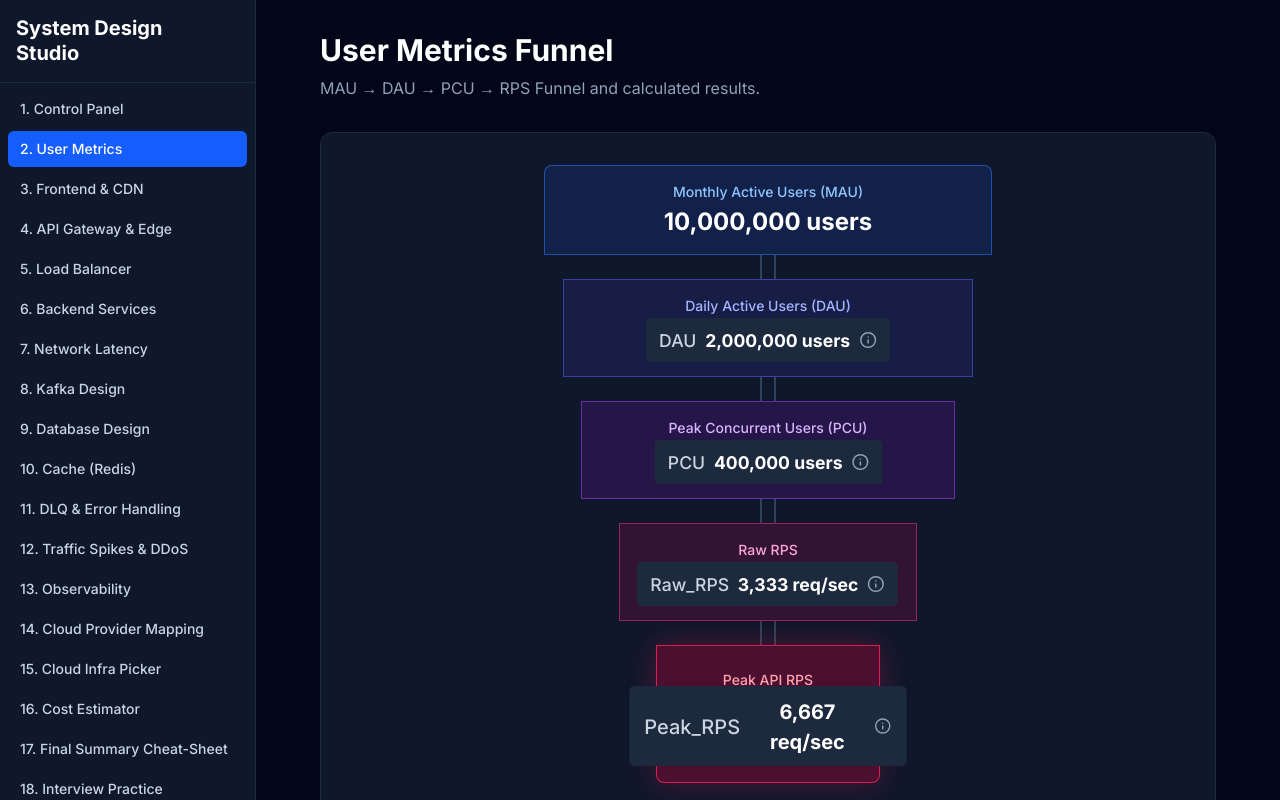
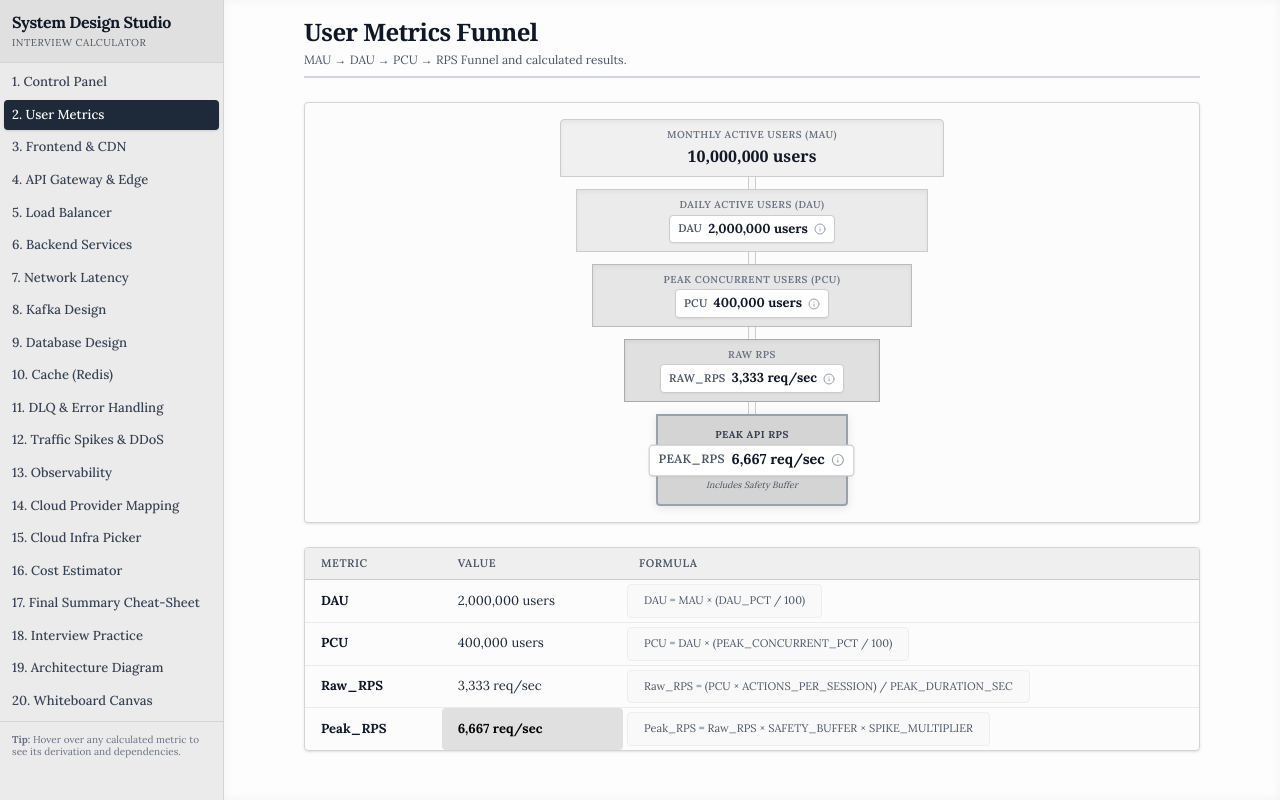
Before and after one commit to balasus1/back-of-envelope, a Next.js app in the folder system-design-studio/: page /metrics in a window 1280 px wide. Built offline with nearby package versions, Linux system fonts and the light colour scheme.

Commit message:
Update UI to e-ink Kindle aesthetic

```diff
--- a/system-design-studio/src/app/layout.tsx
+++ b/system-design-studio/src/app/layout.tsx
@@ -1,8 +1,9 @@
 import type { Metadata } from 'next';
-import { Inter } from 'next/font/google';
+import { Lora, Inter } from 'next/font/google';
 import './globals.css';
 import { Sidebar } from '../components/Sidebar';
 
+const lora = Lora({ subsets: ['latin'] });
 const inter = Inter({ subsets: ['latin'] });
 
 export const metadata: Metadata = {
@@ -16,10 +17,10 @@ export default function RootLayout({
   children: React.ReactNode;
 }) {
   return (
-    <html lang="en" className="dark">
-      <body className={`${inter.className} bg-slate-950 text-slate-200 h-screen flex overflow-hidden`}>
+    <html lang="en">
+      <body className={`${lora.className} bg-[#f4f4f4] text-gray-900 h-screen flex overflow-hidden text-sm`}>
         <Sidebar />
-        <main className="flex-1 h-screen overflow-y-auto bg-slate-950 p-8">
+        <main className="flex-1 h-screen overflow-y-auto bg-[#fdfdfd] p-4 shadow-[inset_0_0_10px_rgba(0,0,0,0.05)]">
           {children}
         </main>
       </body>
--- a/system-design-studio/src/app/metrics/page.tsx
+++ b/system-design-studio/src/app/metrics/page.tsx
@@ -6,80 +6,81 @@ export default function MetricsPage() {
   const { inputs, derivations } = useStore();
 
   return (
-    <div className="max-w-4xl mx-auto pb-20">
-      <div className="mb-8">
-        <h1 className="text-3xl font-bold text-white mb-2">User Metrics Funnel</h1>
-        <p className="text-slate-400">MAU &rarr; DAU &rarr; PCU &rarr; RPS Funnel and calculated results.</p>
+    <div className="max-w-4xl mx-auto pb-10">
+      <div className="mb-6 border-b-2 border-gray-300 pb-2">
+        <h1 className="text-2xl font-bold text-gray-900 mb-1 font-serif tracking-tight">User Metrics Funnel</h1>
+        <p className="text-xs text-gray-600 font-sans">MAU &rarr; DAU &rarr; PCU &rarr; RPS Funnel and calculated results.</p>
       </div>
 
-      <div className="bg-slate-900 border border-slate-800 rounded-xl p-8 mb-8 flex flex-col items-center">
+      <div className="bg-[#fcfcfc] border border-[#d4d4d4] rounded shadow-sm p-4 mb-6 flex flex-col items-center">
 
-        <div className="flex flex-col items-center mb-6 w-full max-w-md">
-          <div className="w-full bg-blue-900/30 border border-blue-500/50 rounded-t-lg py-4 text-center">
-            <div className="text-sm text-blue-300 font-medium mb-1">Monthly Active Users (MAU)</div>
-            <div className="text-2xl font-bold text-white">{inputs.MAU.toLocaleString()} users</div>
+        <div className="flex flex-col items-center w-full max-w-sm">
+          <div className="w-full bg-[#f0f0f0] border border-[#ccc] rounded-t py-2 text-center shadow-inner">
+            <div className="text-[10px] text-gray-500 font-semibold uppercase tracking-wider mb-0.5">Monthly Active Users (MAU)</div>
+            <div className="text-base font-bold text-gray-900 font-serif">{inputs.MAU.toLocaleString()} users</div>
           </div>
 
-          <div className="w-4 h-6 border-l-2 border-r-2 border-slate-700"></div>
+          <div className="w-2 h-3 border-l border-r border-[#ccc] bg-[#fafafa]"></div>
 
-          <div className="w-11/12 bg-indigo-900/30 border border-indigo-500/50 py-4 text-center">
-            <div className="text-sm text-indigo-300 font-medium mb-1">Daily Active Users (DAU)</div>
-            <Metric name="DAU" metric={derivations.dau} className="scale-110" />
+          <div className="w-11/12 bg-[#ebebeb] border border-[#ccc] py-2 text-center shadow-inner">
+            <div className="text-[10px] text-gray-500 font-semibold uppercase tracking-wider mb-0.5">Daily Active Users (DAU)</div>
+            <Metric name="DAU" metric={derivations.dau} />
           </div>
 
-          <div className="w-4 h-6 border-l-2 border-r-2 border-slate-700"></div>
+          <div className="w-2 h-3 border-l border-r border-[#ccc] bg-[#fafafa]"></div>
 
-          <div className="w-5/6 bg-purple-900/30 border border-purple-500/50 py-4 text-center">
-            <div className="text-sm text-purple-300 font-medium mb-1">Peak Concurrent Users (PCU)</div>
-            <Metric name="PCU" metric={derivations.pcu} className="scale-110" />
+          <div className="w-5/6 bg-[#e6e6e6] border border-[#bbb] py-2 text-center shadow-inner">
+            <div className="text-[10px] text-gray-500 font-semibold uppercase tracking-wider mb-0.5">Peak Concurrent Users (PCU)</div>
+            <Metric name="PCU" metric={derivations.pcu} />
           </div>
 
-          <div className="w-4 h-6 border-l-2 border-r-2 border-slate-700"></div>
+          <div className="w-2 h-3 border-l border-r border-[#ccc] bg-[#fafafa]"></div>
 
-          <div className="w-2/3 bg-pink-900/30 border border-pink-500/50 py-4 text-center">
-            <div className="text-sm text-pink-300 font-medium mb-1">Raw RPS</div>
-            <Metric name="Raw_RPS" metric={derivations.rawRps} className="scale-110" />
+          <div className="w-2/3 bg-[#e0e0e0] border border-[#aaa] py-2 text-center shadow-inner">
+            <div className="text-[10px] text-gray-500 font-semibold uppercase tracking-wider mb-0.5">Raw RPS</div>
+            <Metric name="Raw_RPS" metric={derivations.rawRps} />
           </div>
 
-          <div className="w-4 h-6 border-l-2 border-r-2 border-slate-700"></div>
+          <div className="w-2 h-3 border-l border-r border-[#ccc] bg-[#fafafa]"></div>
 
-          <div className="w-1/2 bg-rose-900/50 border border-rose-500/80 rounded-b-lg py-6 text-center shadow-[0_0_30px_rgba(225,29,72,0.3)]">
-            <div className="text-sm text-rose-300 font-medium mb-1">Peak API RPS</div>
-            <Metric name="Peak_RPS" metric={derivations.peakRps} className="scale-125" />
+          <div className="w-1/2 bg-[#d4d4d4] border-2 border-gray-400 rounded-b py-3 text-center shadow-[0_2px_10px_rgba(0,0,0,0.1)]">
+            <div className="text-[10px] text-gray-700 font-bold uppercase tracking-wider mb-1">Peak API RPS</div>
+            <Metric name="Peak_RPS" metric={derivations.peakRps} className="scale-110" />
+            <div className="text-[9px] text-gray-600 mt-1 italic">Includes Safety Buffer</div>
           </div>
         </div>
 
       </div>
 
-      <div className="bg-slate-900 border border-slate-800 rounded-xl overflow-hidden">
-        <table className="w-full text-left text-sm text-slate-300">
-          <thead className="bg-slate-950 text-slate-400">
+      <div className="bg-[#fcfcfc] border border-[#d4d4d4] rounded shadow-sm overflow-hidden font-sans">
+        <table className="w-full text-left text-[13px] text-gray-800">
+          <thead className="bg-[#efefef] text-gray-600 border-b border-[#ccc]">
             <tr>
-              <th className="px-6 py-4 font-medium">Metric</th>
-              <th className="px-6 py-4 font-medium">Value</th>
-              <th className="px-6 py-4 font-medium">Formula</th>
+              <th className="px-4 py-2 font-semibold uppercase tracking-wider text-[11px]">Metric</th>
+              <th className="px-4 py-2 font-semibold uppercase tracking-wider text-[11px]">Value</th>
+              <th className="px-4 py-2 font-semibold uppercase tracking-wider text-[11px]">Formula</th>
             </tr>
           </thead>
-          <tbody className="divide-y divide-slate-800">
-            <tr className="hover:bg-slate-800/50">
-              <td className="px-6 py-4 font-medium text-white">DAU</td>
-              <td className="px-6 py-4">{derivations.dau.value.toLocaleString(undefined, { maximumFractionDigits: 0 })} {derivations.dau.unit}</td>
-              <td className="px-6 py-4 font-mono text-xs text-green-400">{derivations.dau.formulaText}</td>
+          <tbody className="divide-y divide-[#ebebeb]">
+            <tr className="hover:bg-[#f5f5f5]">
+              <td className="px-4 py-2 font-bold text-gray-900">DAU</td>
+              <td className="px-4 py-2">{derivations.dau.value.toLocaleString(undefined, { maximumFractionDigits: 0 })} {derivations.dau.unit}</td>
+              <td className="px-4 py-2 font-mono text-[11px] text-gray-600 bg-[#f9f9f9] rounded m-1 border border-[#eee] inline-block">{derivations.dau.formulaText}</td>
             </tr>
-            <tr className="hover:bg-slate-800/50">
-              <td className="px-6 py-4 font-medium text-white">PCU</td>
-              <td className="px-6 py-4">{derivations.pcu.value.toLocaleString(undefined, { maximumFractionDigits: 0 })} {derivations.pcu.unit}</td>
-              <td className="px-6 py-4 font-mono text-xs text-green-400">{derivations.pcu.formulaText}</td>
+            <tr className="hover:bg-[#f5f5f5]">
+              <td className="px-4 py-2 font-bold text-gray-900">PCU</td>
+              <td className="px-4 py-2">{derivations.pcu.value.toLocaleString(undefined, { maximumFractionDigits: 0 })} {derivations.pcu.unit}</td>
+              <td className="px-4 py-2 font-mono text-[11px] text-gray-600 bg-[#f9f9f9] rounded m-1 border border-[#eee] inline-block">{derivations.pcu.formulaText}</td>
             </tr>
-            <tr className="hover:bg-slate-800/50">
-              <td className="px-6 py-4 font-medium text-white">Raw_RPS</td>
-              <td className="px-6 py-4">{derivations.rawRps.value.toLocaleString(undefined, { maximumFractionDigits: 0 })} {derivations.rawRps.unit}</td>
-              <td className="px-6 py-4 font-mono text-xs text-green-400">{derivations.rawRps.formulaText}</td>
+            <tr className="hover:bg-[#f5f5f5]">
+              <td className="px-4 py-2 font-bold text-gray-900">Raw_RPS</td>
+              <td className="px-4 py-2">{derivations.rawRps.value.toLocaleString(undefined, { maximumFractionDigits: 0 })} {derivations.rawRps.unit}</td>
+              <td className="px-4 py-2 font-mono text-[11px] text-gray-600 bg-[#f9f9f9] rounded m-1 border border-[#eee] inline-block">{derivations.rawRps.formulaText}</td>
             </tr>
-            <tr className="hover:bg-slate-800/50">
-              <td className="px-6 py-4 font-medium text-white">Peak_RPS</td>
-              <td className="px-6 py-4 font-bold text-rose-400">{derivations.peakRps.value.toLocaleString(undefined, { maximumFractionDigits: 0 })} {derivations.peakRps.unit}</td>
-              <td className="px-6 py-4 font-mono text-xs text-green-400">{derivations.peakRps.formulaText}</td>
+            <tr className="hover:bg-[#f5f5f5]">
+              <td className="px-4 py-2 font-bold text-gray-900">Peak_RPS</td>
+              <td className="px-4 py-2 font-bold text-black bg-[#e0e0e0] px-2 rounded-sm">{derivations.peakRps.value.toLocaleString(undefined, { maximumFractionDigits: 0 })} {derivations.peakRps.unit}</td>
+              <td className="px-4 py-2 font-mono text-[11px] text-gray-600 bg-[#f9f9f9] rounded m-1 border border-[#eee] inline-block">{derivations.peakRps.formulaText}</td>
             </tr>
           </tbody>
         </table>
--- a/system-design-studio/src/app/page.tsx
+++ b/system-design-studio/src/app/page.tsx
@@ -5,18 +5,20 @@ export default function ControlPanel() {
   const { inputs, scenario, setScenario, updateInput, resetToDefault } = useStore();
 
   return (
-    <div className="max-w-4xl mx-auto pb-20">
-      <div className="flex justify-between items-center mb-8">
+    <div className="max-w-4xl mx-auto pb-10">
+      <div className="flex justify-between items-end mb-6 pb-2 border-b-2 border-gray-300">
         <div>
-          <h1 className="text-3xl font-bold text-white mb-2">Master Control Panel</h1>
-          <p className="text-slate-400">Configure inputs for your system design calculations.</p>
+          <h1 className="text-2xl font-bold text-gray-900 mb-1 font-serif tracking-tight">Master Control Panel</h1>
+          <p className="text-xs text-gray-600 font-sans">Configure base inputs. Changes propagate instantly to all derivations.</p>
         </div>
 
-        <div className="flex items-center gap-4">
+        <div className="flex items-center gap-3">
+          <div className="flex flex-col">
+            <label className="text-[10px] uppercase text-gray-500 font-semibold mb-0.5 tracking-wider">Scenario Override</label>
             <select
               value={scenario}
               onChange={(e) => setScenario(e.target.value as any)}
-            className="bg-slate-800 border border-slate-700 rounded-md px-4 py-2 text-white focus:outline-none focus:ring-2 focus:ring-blue-500"
+              className="bg-white border border-[#ccc] rounded px-2 py-1 text-xs text-gray-800 focus:outline-none focus:border-gray-500 shadow-sm font-sans"
             >
               <option value="Normal">Normal</option>
               <option value="Flash Sale">Flash Sale</option>
@@ -24,98 +26,106 @@ export default function ControlPanel() {
               <option value="Cyber Monday">Cyber Monday</option>
               <option value="DDoS">DDoS</option>
             </select>
+          </div>
 
           <button
             onClick={resetToDefault}
-            className="bg-slate-700 hover:bg-slate-600 px-4 py-2 rounded-md text-white transition-colors"
+            className="mt-4 bg-[#e0e0e0] border border-[#bbb] hover:bg-[#d0d0d0] px-3 py-1 rounded text-xs text-gray-800 transition-colors shadow-sm font-medium"
           >
             Reset Defaults
           </button>
         </div>
       </div>
 
-      <div className="space-y-6">
-        <section className="bg-slate-900 border border-slate-800 rounded-xl p-6 shadow-sm">
-          <h2 className="text-xl font-bold text-white mb-4 border-b border-slate-700 pb-2">Block A - User Metrics</h2>
-          <div className="grid grid-cols-1 md:grid-cols-2 gap-4">
+      <div className="space-y-4">
+        <section className="bg-[#fcfcfc] border border-[#d4d4d4] rounded shadow-sm p-4">
+          <div className="flex justify-between items-center border-b border-[#e0e0e0] pb-2 mb-3">
+            <h2 className="text-sm font-bold text-gray-800 uppercase tracking-wide font-sans">Block A - User Metrics</h2>
+            <span className="text-[10px] text-gray-500 italic">Adjusts the top of the funnel</span>
+          </div>
+          <div className="grid grid-cols-1 sm:grid-cols-2 md:grid-cols-4 gap-x-4 gap-y-3">
 
-            <div className="flex flex-col gap-1">
-              <label className="text-sm font-medium text-slate-300">Monthly Active Users (MAU)</label>
+            <div className="flex flex-col gap-0.5 col-span-2 sm:col-span-1">
+              <label className="text-[11px] font-semibold text-gray-700 font-sans tracking-tight">Monthly Active Users (MAU)</label>
               <input
                 type="number"
                 value={inputs.MAU}
                 onChange={(e) => updateInput('MAU', Number(e.target.value))}
-                className="bg-slate-950 border border-slate-700 rounded px-3 py-2 text-white focus:outline-none focus:border-blue-500"
+                className="bg-white border border-[#ccc] rounded px-2 py-1 text-[13px] text-gray-900 focus:outline-none focus:border-gray-500 font-sans shadow-inner"
               />
+              <span className="text-[9px] text-gray-500 leading-tight mt-0.5">Base user count before any percentage slices.</span>
             </div>
 
-            <div className="flex flex-col gap-1">
-              <label className="text-sm font-medium text-slate-300">DAU Percentage (%)</label>
+            <div className="flex flex-col gap-0.5">
+              <label className="text-[11px] font-semibold text-gray-700 font-sans tracking-tight">DAU Percentage (%)</label>
               <input
                 type="number"
                 value={inputs.DAU_PCT}
                 onChange={(e) => updateInput('DAU_PCT', Number(e.target.value))}
-                className="bg-slate-950 border border-slate-700 rounded px-3 py-2 text-white focus:outline-none focus:border-blue-500"
+                className="bg-white border border-[#ccc] rounded px-2 py-1 text-[13px] text-gray-900 focus:outline-none focus:border-gray-500 font-sans shadow-inner disabled:bg-[#f0f0f0] disabled:text-gray-500"
                 disabled={scenario !== 'Normal'}
               />
             </div>
 
-            <div className="flex flex-col gap-1">
-              <label className="text-sm font-medium text-slate-300">Peak Concurrent Percentage (%)</label>
+            <div className="flex flex-col gap-0.5">
+              <label className="text-[11px] font-semibold text-gray-700 font-sans tracking-tight">Peak Concurrent (%)</label>
               <input
                 type="number"
                 value={inputs.PEAK_CONCURRENT_PCT}
                 onChange={(e) => updateInput('PEAK_CONCURRENT_PCT', Number(e.target.value))}
-                className="bg-slate-950 border border-slate-700 rounded px-3 py-2 text-white focus:outline-none focus:border-blue-500"
+                className="bg-white border border-[#ccc] rounded px-2 py-1 text-[13px] text-gray-900 focus:outline-none focus:border-gray-500 font-sans shadow-inner disabled:bg-[#f0f0f0] disabled:text-gray-500"
                 disabled={scenario !== 'Normal'}
               />
             </div>
 
-            <div className="flex flex-col gap-1">
-              <label className="text-sm font-medium text-slate-300">Actions Per Session</label>
+            <div className="flex flex-col gap-0.5">
+              <label className="text-[11px] font-semibold text-gray-700 font-sans tracking-tight">Actions / Session</label>
               <input
                 type="number"
                 value={inputs.ACTIONS_PER_SESSION}
                 onChange={(e) => updateInput('ACTIONS_PER_SESSION', Number(e.target.value))}
-                className="bg-slate-950 border border-slate-700 rounded px-3 py-2 text-white focus:outline-none focus:border-blue-500"
+                className="bg-white border border-[#ccc] rounded px-2 py-1 text-[13px] text-gray-900 focus:outline-none focus:border-gray-500 font-sans shadow-inner"
               />
+              <span className="text-[9px] text-gray-500 leading-tight mt-0.5">API requests per user flow.</span>
             </div>
 
-            <div className="flex flex-col gap-1">
-              <label className="text-sm font-medium text-slate-300">Peak Duration (Seconds)</label>
+            <div className="flex flex-col gap-0.5">
+              <label className="text-[11px] font-semibold text-gray-700 font-sans tracking-tight">Peak Duration (s)</label>
               <input
                 type="number"
                 value={inputs.PEAK_DURATION_SEC}
                 onChange={(e) => updateInput('PEAK_DURATION_SEC', Number(e.target.value))}
-                className="bg-slate-950 border border-slate-700 rounded px-3 py-2 text-white focus:outline-none focus:border-blue-500"
+                className="bg-white border border-[#ccc] rounded px-2 py-1 text-[13px] text-gray-900 focus:outline-none focus:border-gray-500 font-sans shadow-inner"
               />
             </div>
 
-            <div className="flex flex-col gap-1">
-              <label className="text-sm font-medium text-slate-300">Safety Buffer</label>
+            <div className="flex flex-col gap-0.5">
+              <label className="text-[11px] font-semibold text-gray-700 font-sans tracking-tight">Safety Buffer</label>
               <input
                 type="number"
                 value={inputs.SAFETY_BUFFER}
                 onChange={(e) => updateInput('SAFETY_BUFFER', Number(e.target.value))}
-                className="bg-slate-950 border border-slate-700 rounded px-3 py-2 text-white focus:outline-none focus:border-blue-500"
+                className="bg-white border border-[#ccc] rounded px-2 py-1 text-[13px] text-gray-900 focus:outline-none focus:border-gray-500 font-sans shadow-inner"
               />
+              <span className="text-[9px] text-gray-500 leading-tight mt-0.5">Multiplier for capacity headroom.</span>
             </div>
 
-            <div className="flex flex-col gap-1">
-              <label className="text-sm font-medium text-slate-300">Spike Multiplier (Scenario-driven)</label>
+            <div className="flex flex-col gap-0.5">
+              <label className="text-[11px] font-semibold text-gray-700 font-sans tracking-tight">Spike Multiplier</label>
               <input
                 type="number"
                 value={inputs.SPIKE_MULTIPLIER}
                 disabled
-                className="bg-slate-800 border border-slate-700 rounded px-3 py-2 text-slate-400 cursor-not-allowed"
+                className="bg-[#f0f0f0] border border-[#d4d4d4] rounded px-2 py-1 text-[13px] text-gray-500 cursor-not-allowed font-sans shadow-inner"
               />
+              <span className="text-[9px] text-gray-500 leading-tight mt-0.5 italic">Managed by Scenario.</span>
             </div>
 
           </div>
         </section>
 
-        <div className="text-center p-4 text-slate-500 italic">
-          Other input blocks (B-L) will go here incrementally.
+        <div className="text-center p-3 text-[11px] text-gray-500 italic border border-dashed border-[#ccc] rounded">
+          Further input blocks (B-L) will go here incrementally.
         </div>
       </div>
     </div>
--- a/system-design-studio/src/components/Metric.tsx
+++ b/system-design-studio/src/components/Metric.tsx
@@ -16,26 +16,26 @@ export function Metric({ name, metric, className }: MetricProps) {
   return (
     <div className={clsx("relative inline-block", className)}>
       <div
-        className="flex items-center gap-2 cursor-pointer bg-slate-800 rounded px-3 py-2 hover:bg-slate-700 transition"
+        className="flex items-center gap-1.5 cursor-pointer bg-white border border-[#ccc] rounded px-2 py-1 shadow-[0_1px_2px_rgba(0,0,0,0.05)] hover:bg-[#f0f0f0] transition-colors"
         onClick={() => setOpen(!open)}
       >
-        <span className="text-slate-300 font-medium">{name}</span>
-        <span className="text-white font-bold">{metric.value.toLocaleString(undefined, { maximumFractionDigits: 0 })} {metric.unit}</span>
-        <Info size={16} className="text-slate-400" />
+        <span className="text-gray-600 text-[11px] font-semibold tracking-wide uppercase font-sans">{name}</span>
+        <span className="text-gray-900 text-[13px] font-bold">{metric.value.toLocaleString(undefined, { maximumFractionDigits: 0 })} {metric.unit}</span>
+        <Info size={12} className="text-gray-400" />
       </div>
 
       {open && (
-        <div className="absolute z-10 top-full mt-2 left-0 w-80 bg-slate-900 border border-slate-700 rounded-lg shadow-xl p-4">
-          <h4 className="font-bold text-white mb-2">{name}</h4>
-          <p className="text-sm text-slate-300 mb-3">{metric.humanExplanation}</p>
+        <div className="absolute z-10 top-full mt-1 left-0 w-72 bg-[#fdfdfd] border border-[#bbb] rounded shadow-lg p-3 font-sans text-left">
+          <h4 className="font-bold text-gray-900 text-[13px] mb-1">{name}</h4>
+          <p className="text-[11px] text-gray-700 mb-2 leading-tight">{metric.humanExplanation}</p>
 
-          <div className="bg-black/50 rounded p-2 mb-3">
-            <code className="text-xs text-green-400 block mb-1">{metric.formulaText}</code>
-            <div className="text-xs text-slate-400">Depends on: {metric.dependsOn.join(', ')}</div>
+          <div className="bg-[#f0f0f0] border border-[#ddd] rounded p-2 mb-2">
+            <code className="text-[10px] text-gray-800 font-mono block mb-1 font-semibold">{metric.formulaText}</code>
+            <div className="text-[9px] text-gray-500 uppercase tracking-wider">Depends on: {metric.dependsOn.join(', ')}</div>
           </div>
 
           <button
-            className="text-xs bg-blue-600 hover:bg-blue-500 text-white px-2 py-1 rounded w-full"
+            className="text-[10px] bg-gray-200 border border-[#ccc] hover:bg-gray-300 text-gray-800 px-2 py-1 rounded w-full transition-colors font-medium"
             onClick={(e) => {
               e.stopPropagation();
               // In the future this could trigger a dependency trace highlight
--- a/system-design-studio/src/components/Sidebar.tsx
+++ b/system-design-studio/src/components/Sidebar.tsx
@@ -30,26 +30,32 @@ export function Sidebar() {
   const pathname = usePathname();
 
   return (
-    <div className="w-64 bg-slate-900 border-r border-slate-800 h-screen overflow-y-auto flex-shrink-0">
-      <div className="p-4 border-b border-slate-800">
-        <h1 className="text-xl font-bold text-white leading-tight">System Design<br/>Studio</h1>
+    <div className="w-56 bg-[#ebebeb] border-r border-[#d4d4d4] h-screen overflow-y-auto flex-shrink-0 shadow-[1px_0_5px_rgba(0,0,0,0.02)]">
+      <div className="p-3 border-b border-[#d4d4d4] bg-[#e0e0e0]">
+        <h1 className="text-base font-bold text-gray-900 leading-tight tracking-tight">System Design Studio</h1>
+        <p className="text-[10px] text-gray-600 mt-1 uppercase tracking-wider font-sans">Interview Calculator</p>
       </div>
-      <nav className="p-2 space-y-1">
+      <nav className="p-1 space-y-[2px]">
         {routes.map((route) => (
           <Link
             key={route.path}
             href={route.path}
             className={clsx(
-              'block px-3 py-2 rounded-md text-sm font-medium transition-colors',
+              'block px-2 py-1.5 rounded text-[13px] transition-colors font-medium',
               pathname === route.path
-                ? 'bg-blue-600 text-white'
-                : 'text-slate-300 hover:bg-slate-800 hover:text-white'
+                ? 'bg-gray-800 text-white shadow-sm'
+                : 'text-gray-700 hover:bg-[#dcdcdc] hover:text-gray-900'
             )}
           >
             {route.name}
           </Link>
         ))}
       </nav>
+      <div className="p-3 border-t border-[#d4d4d4] mt-auto">
+        <div className="text-[10px] text-gray-500 font-sans leading-tight">
+          <strong>Tip:</strong> Hover over any calculated metric to see its derivation and dependencies.
+        </div>
+      </div>
     </div>
   );
 }
```
Lines whose indentation alone changed are shown as unchanged.
